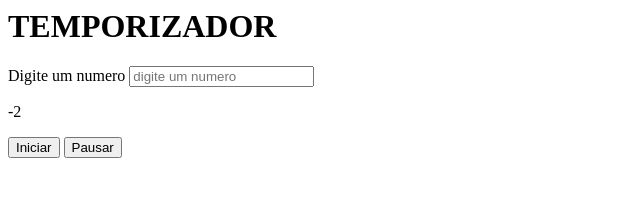
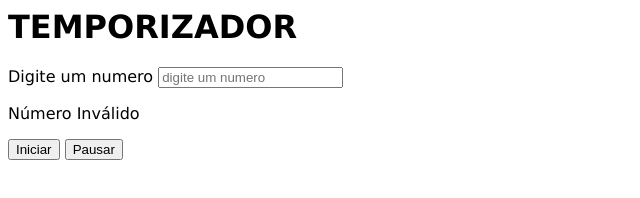
Before and after one commit to JoyceMirandaa/temporizador, a plain HTML site: page index.html in a window 1280 px wide. Both pictures are taken after a click on the button "Iniciar". Shown: the whole page, without its empty margins (0-640 px from the left). Drawn offline with Linux system fonts and the light colour scheme.

Commit message:
Add files via upload

```diff
--- a/index.html
+++ b/index.html
@@ -4,6 +4,7 @@
     <meta name="viewport" content="width=device-width, initial-scale=1.0">
     <title>Temporizador</title>
     <script src="script.js"></script>
+    <link rel="stylesheet" href="style.css">
 </head>
 <body>
     <main>
@@ -14,6 +15,7 @@
         </div>
         <div class="container-contagem">
             <p id="contagem-numero"></p>
+            <p id="messagem-final"></p>
         </div>
         <div class="button">
             <button id="iniciar">Iniciar</button>
--- a/script.js
+++ b/script.js
@@ -1,5 +1,6 @@
 document.addEventListener('DOMContentLoaded', ()=>{
-    const pausar = document.getElementById('pausar')
+    const pausar = document.getElementById('pausar');
+    const message = document.getElementById('messagem-final');
 
     document.getElementById('iniciar').addEventListener('click', function() {
         let contagem = document.getElementById("inserir-numero").value;
@@ -9,16 +10,24 @@ document.addEventListener('DOMContentLoaded', ()=>{
             contagem--
             console.log(destinop);
             destinop.innerText = contagem;
+
             if (contagem == 0){
                 clearInterval(contagem);
-                destinop = 0;
+                destinop = null;
+                mostrarMensagem("Tempo Acabou!!");
+                document.getElementById('contagem-numero').textContent = '';
+            } else if(contagem < 0){
+                clearInterval(contagem);
+                destinop = null;
+                mostrarMensagem("Número Inválido");
+                document.getElementById('contagem-numero').textContent = '';
             }
         }, 1000);
-        pausar.addEventListener('click', function(){
-            clearInterval(contagem);
-            destinop = null;
-        });
     });
+
+    function mostrarMensagem(text,color){
+        message.textContent = text;
+    }
 
 
 })
--- /dev/null
+++ b/style.css
@@ -0,0 +1,4 @@
+body{
+    font-family: 'Lucida Sans', 'Lucida Sans Regular', 'Lucida Grande', 'Lucida Sans Unicode', Geneva, Verdana, sans-serif;
+
+}
```
